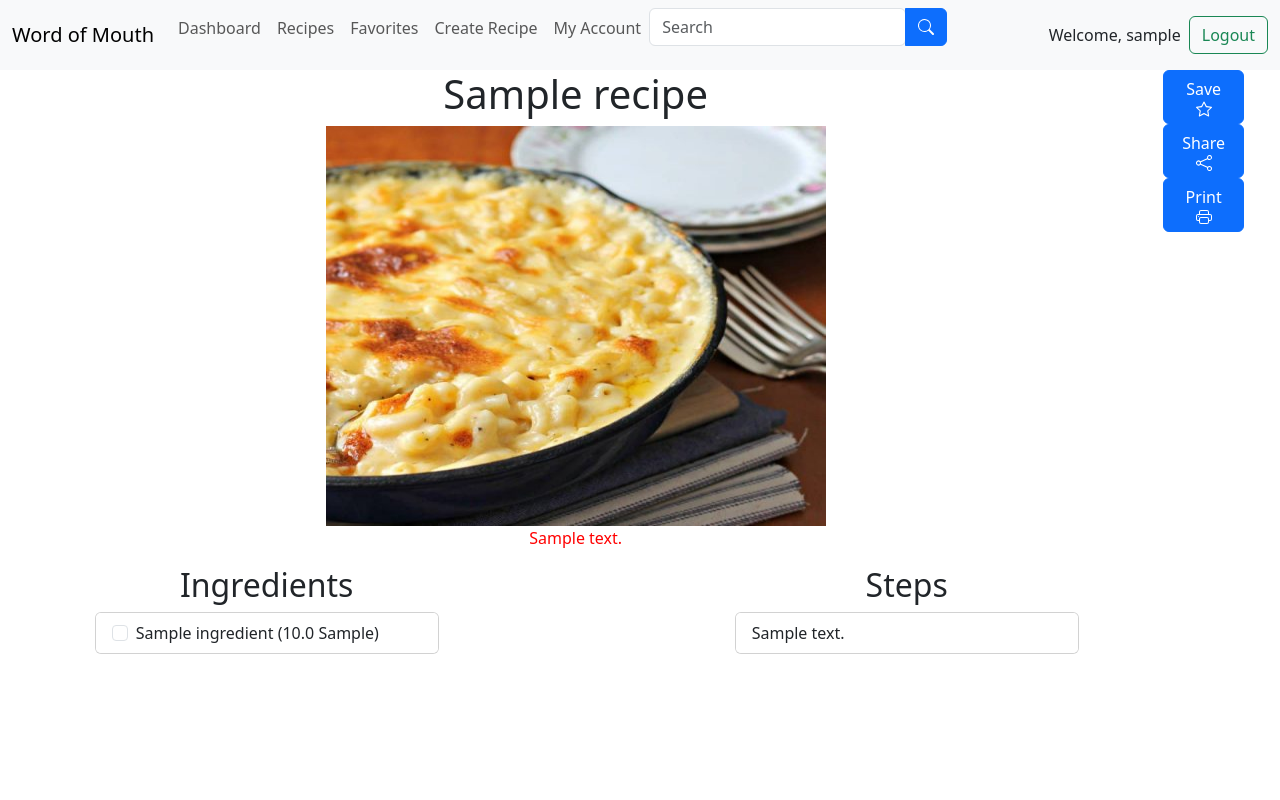
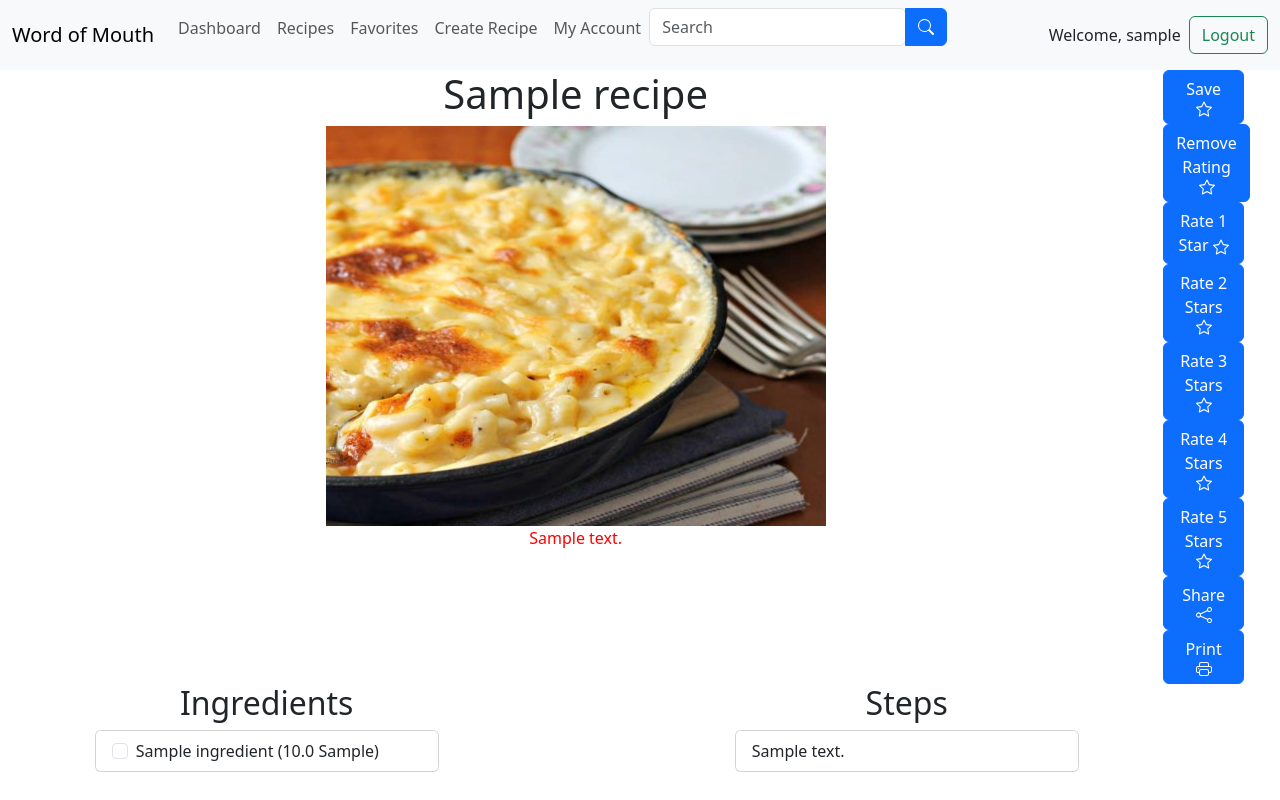
Before and after one commit to uva-cs3240-s22/group-project-a-22, a Django app: page /wom/1/ in a window 1280 px wide. Run offline with Django 4.2, Linux system fonts and the light colour scheme; a user stored in the database is signed in; tables that the repository leaves empty hold one stand-in row (values such as "Sample post"); some libraries are stand-ins or nearby versions.

Commit message:
Added basic rating backend

```diff
--- a/wom/models.py
+++ b/wom/models.py
@@ -81,3 +81,10 @@ class Instruction(models.Model):
 class FavoriteRecipe(models.Model):
     user = models.ForeignKey(User, on_delete=models.CASCADE, related_name='favorites')
     recipe = models.ForeignKey(Recipe, on_delete=models.CASCADE, related_name='favorites')
+    fav_date = models.DateTimeField('Date Favorited', default=timezone.now())
+
+
+class RateRecipe(models.Model):
+    user = models.ForeignKey(User, on_delete=models.CASCADE, related_name='rating')
+    recipe = models.ForeignKey(Recipe, on_delete=models.CASCADE, related_name='rating')
+    score = models.FloatField()
--- a/wom/templates/wom/detail.html
+++ b/wom/templates/wom/detail.html
@@ -37,7 +37,73 @@
                     </svg>
                 </button>
             </a>
+
+
+
+            <a href="{% url 'wom:rate' recipe.pk 6 %}" >
+                <button type="button" class="btn btn-primary side-btn">
+                    Remove Rating
+                    <svg xmlns="http://www.w3.org/2000/svg" width="16" height="16" fill="currentColor" class="bi bi-star"
+                        viewBox="0 0 16 16">
+                        <path
+                            d="M2.866 14.85c-.078.444.36.791.746.593l4.39-2.256 4.389 2.256c.386.198.824-.149.746-.592l-.83-4.73 3.522-3.356c.33-.314.16-.888-.282-.95l-4.898-.696L8.465.792a.513.513 0 0 0-.927 0L5.354 5.12l-4.898.696c-.441.062-.612.636-.283.95l3.523 3.356-.83 4.73zm4.905-2.767-3.686 1.894.694-3.957a.565.565 0 0 0-.163-.505L1.71 6.745l4.052-.576a.525.525 0 0 0 .393-.288L8 2.223l1.847 3.658a.525.525 0 0 0 .393.288l4.052.575-2.906 2.77a.565.565 0 0 0-.163.506l.694 3.957-3.686-1.894a.503.503 0 0 0-.461 0z" />
+                    </svg>
+                </button>
+            </a>
+            <a href="{% url 'wom:rate' recipe.pk 1 %}" >
+                <button type="button" class="btn btn-primary side-btn">
+                    Rate 1 Star
+                    <svg xmlns="http://www.w3.org/2000/svg" width="16" height="16" fill="currentColor" class="bi bi-star"
+                        viewBox="0 0 16 16">
+                        <path
+                            d="M2.866 14.85c-.078.444.36.791.746.593l4.39-2.256 4.389 2.256c.386.198.824-.149.746-.592l-.83-4.73 3.522-3.356c.33-.314.16-.888-.282-.95l-4.898-.696L8.465.792a.513.513 0 0 0-.927 0L5.354 5.12l-4.898.696c-.441.062-.612.636-.283.95l3.523 3.356-.83 4.73zm4.905-2.767-3.686 1.894.694-3.957a.565.565 0 0 0-.163-.505L1.71 6.745l4.052-.576a.525.525 0 0 0 .393-.288L8 2.223l1.847 3.658a.525.525 0 0 0 .393.288l4.052.575-2.906 2.77a.565.565 0 0 0-.163.506l.694 3.957-3.686-1.894a.503.503 0 0 0-.461 0z" />
+                    </svg>
+                </button>
+            </a>
+            <a href="{% url 'wom:rate' recipe.pk 2 %}" >
+                <button type="button" class="btn btn-primary side-btn">
+                    Rate 2 Stars
+                    <svg xmlns="http://www.w3.org/2000/svg" width="16" height="16" fill="currentColor" class="bi bi-star"
+                        viewBox="0 0 16 16">
+                        <path
+                            d="M2.866 14.85c-.078.444.36.791.746.593l4.39-2.256 4.389 2.256c.386.198.824-.149.746-.592l-.83-4.73 3.522-3.356c.33-.314.16-.888-.282-.95l-4.898-.696L8.465.792a.513.513 0 0 0-.927 0L5.354 5.12l-4.898.696c-.441.062-.612.636-.283.95l3.523 3.356-.83 4.73zm4.905-2.767-3.686 1.894.694-3.957a.565.565 0 0 0-.163-.505L1.71 6.745l4.052-.576a.525.525 0 0 0 .393-.288L8 2.223l1.847 3.658a.525.525 0 0 0 .393.288l4.052.575-2.906 2.77a.565.565 0 0 0-.163.506l.694 3.957-3.686-1.894a.503.503 0 0 0-.461 0z" />
+                    </svg>
+                </button>
+            </a>
+            <a href="{% url 'wom:rate' recipe.pk 3 %}" >
+                <button type="button" class="btn btn-primary side-btn">
+                    Rate 3 Stars
+                    <svg xmlns="http://www.w3.org/2000/svg" width="16" height="16" fill="currentColor" class="bi bi-star"
+                        viewBox="0 0 16 16">
+                        <path
+                            d="M2.866 14.85c-.078.444.36.791.746.593l4.39-2.256 4.389 2.256c.386.198.824-.149.746-.592l-.83-4.73 3.522-3.356c.33-.314.16-.888-.282-.95l-4.898-.696L8.465.792a.513.513 0 0 0-.927 0L5.354 5.12l-4.898.696c-.441.062-.612.636-.283.95l3.523 3.356-.83 4.73zm4.905-2.767-3.686 1.894.694-3.957a.565.565 0 0 0-.163-.505L1.71 6.745l4.052-.576a.525.525 0 0 0 .393-.288L8 2.223l1.847 3.658a.525.525 0 0 0 .393.288l4.052.575-2.906 2.77a.565.565 0 0 0-.163.506l.694 3.957-3.686-1.894a.503.503 0 0 0-.461 0z" />
+                    </svg>
+                </button>
+            </a>
+            <a href="{% url 'wom:rate' recipe.pk 4 %}" >
+                <button type="button" class="btn btn-primary side-btn">
+                    Rate 4 Stars
+                    <svg xmlns="http://www.w3.org/2000/svg" width="16" height="16" fill="currentColor" class="bi bi-star"
+                        viewBox="0 0 16 16">
+                        <path
+                            d="M2.866 14.85c-.078.444.36.791.746.593l4.39-2.256 4.389 2.256c.386.198.824-.149.746-.592l-.83-4.73 3.522-3.356c.33-.314.16-.888-.282-.95l-4.898-.696L8.465.792a.513.513 0 0 0-.927 0L5.354 5.12l-4.898.696c-.441.062-.612.636-.283.95l3.523 3.356-.83 4.73zm4.905-2.767-3.686 1.894.694-3.957a.565.565 0 0 0-.163-.505L1.71 6.745l4.052-.576a.525.525 0 0 0 .393-.288L8 2.223l1.847 3.658a.525.525 0 0 0 .393.288l4.052.575-2.906 2.77a.565.565 0 0 0-.163.506l.694 3.957-3.686-1.894a.503.503 0 0 0-.461 0z" />
+                    </svg>
+                </button>
+            </a>
+            <a href="{% url 'wom:rate' recipe.pk 5 %}" >
+                <button type="button" class="btn btn-primary side-btn">
+                    Rate 5 Stars
+                    <svg xmlns="http://www.w3.org/2000/svg" width="16" height="16" fill="currentColor" class="bi bi-star"
+                        viewBox="0 0 16 16">
+                        <path
+                            d="M2.866 14.85c-.078.444.36.791.746.593l4.39-2.256 4.389 2.256c.386.198.824-.149.746-.592l-.83-4.73 3.522-3.356c.33-.314.16-.888-.282-.95l-4.898-.696L8.465.792a.513.513 0 0 0-.927 0L5.354 5.12l-4.898.696c-.441.062-.612.636-.283.95l3.523 3.356-.83 4.73zm4.905-2.767-3.686 1.894.694-3.957a.565.565 0 0 0-.163-.505L1.71 6.745l4.052-.576a.525.525 0 0 0 .393-.288L8 2.223l1.847 3.658a.525.525 0 0 0 .393.288l4.052.575-2.906 2.77a.565.565 0 0 0-.163.506l.694 3.957-3.686-1.894a.503.503 0 0 0-.461 0z" />
+                    </svg>
+                </button>
+            </a>
             {% endif %}
+
+
+
             <button type="button" class="btn btn-primary  side-btn">
                 Share
                 <svg xmlns="http://www.w3.org/2000/svg" width="16" height="16" fill="currentColor" class="bi bi-share"
--- a/wom/templates/wom/favoritelist.html
+++ b/wom/templates/wom/favoritelist.html
@@ -18,6 +18,7 @@
         {% for favorite in object_list %}
         <li>
             <a href="{% url 'wom:recipelist' %}"> {{ favorite.recipe.title }} </a>
+            <p> (Favorited on {{ favorite.fav_date }})</p>
             </p>
             <hr />
         </li>
--- a/wom/urls.py
+++ b/wom/urls.py
@@ -9,6 +9,7 @@ urlpatterns = [
     path('recipelist', views.recipelist.as_view(), name='recipelist'),
     path('favoritelist', views.favoritelist.as_view(), name='favoritelist'),
     path('fav/<int:pk>', views.favorite_recipe, name='fav'),
+    path('rate/<int:pk>/<int:rating>', views.rate_recipe, name='rate'),
     path('search/', views.search, name='search'),
     path('<int:pk>/', views.RecipeView.as_view(), name='detail'),
 
--- a/wom/views.py
+++ b/wom/views.py
@@ -11,7 +11,7 @@ from wom.forms import RecipeForm, InstructionForm, IngredientForm, IngredientFor
 from django.shortcuts import get_object_or_404
 from django.http import HttpResponseRedirect
 
-from .models import Recipe, FavoriteRecipe, Instruction, Ingredient
+from .models import Recipe, FavoriteRecipe, RateRecipe, Instruction, Ingredient
 import operator
 from functools import reduce
 from wom.forms import RecipeForm, InstructionForm, IngredientForm, IngredientForm1, InstructionForm1
@@ -117,7 +117,11 @@ class RecipeView(generic.DetailView):
 
 def favorite_recipe(request, pk):
     """
-    Currently unused, but this code will run when the favorite button is pressed once we have a favorite button
+    Runs when the favorite button is pressed on the Details page.
+    Takes recipe ID (pk) and request.
+
+    Creates a new favorite object relating the user who made the request to the recipe
+    with the passed pk. If such an object already exists, deletes that object instead.
     """
     recipe = get_object_or_404(Recipe, pk=pk)
     if recipe.favorites.filter(user=request.user).exists():
@@ -137,3 +141,27 @@ class favoritelist(generic.ListView):
         """
         user = self.request.user
         return user.favorites.all()
+
+
+def rate_recipe(request, pk, rating):
+    """
+    Runs when the favorite button is pressed on the Details page.
+    Takes recipe ID (pk) and request.
+
+    Creates a new favorite object relating the user who made the request to the recipe
+    with the passed pk. If such an object already exists, deletes that object instead.
+    """
+    recipe = get_object_or_404(Recipe, pk=pk)
+
+    """ Deletes rating if it exists """
+    if rating == 6:
+        if recipe.rating.filter(user=request.user).exists():
+            recipe.rating.filter(user=request.user).delete()
+
+    elif recipe.rating.filter(user=request.user).exists():
+        recipe.rating.filter(user=request.user).score = rating
+
+    else:
+        newrating = RateRecipe.objects.create(user=request.user, recipe=recipe, score=rating)
+        newrating.save()
+    return HttpResponseRedirect(request.META['HTTP_REFERER'])
```
Also changed, not shown: wom/admin.py (+10 -2 lines), wom/migrations/0027_alter_recipe_pub_date_raterecipe.py (added), wom/migrations/0028_favoriterecipe_fav_date_alter_recipe_pub_date.py (added).
